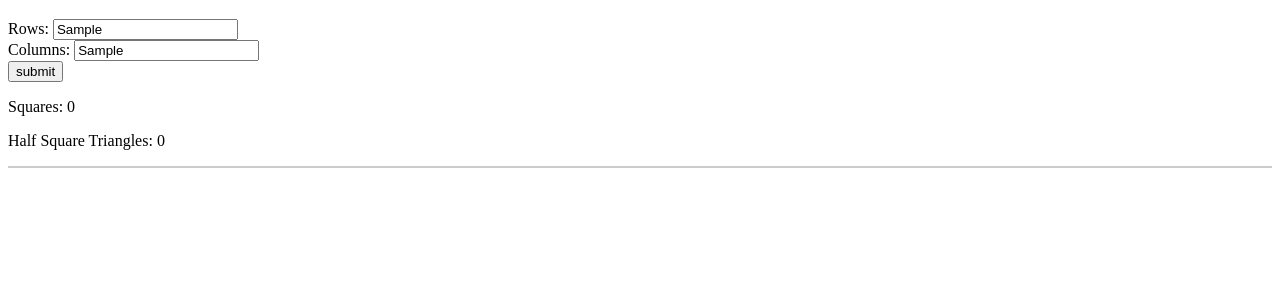
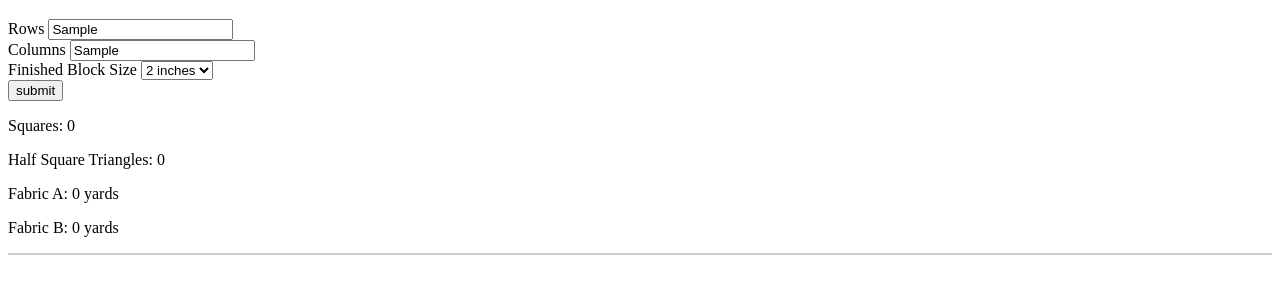
Before and after one commit to rhjones/quilt-pattern-generator, a plain HTML site: page index.html in a window 1280 px wide. Both pictures are taken after typing "Sample", "Sample" into the empty fields and a click on the input "submit". Shown: the part 61-354 px from the top of the page. Drawn offline with Linux system fonts and the light colour scheme.

Commit message:
Calculate yardage

```diff
--- a/index.html
+++ b/index.html
@@ -7,12 +7,21 @@
 	<body>
 		<h1>Quilt Pattern Generator</h1>
 		<form id="sizer">
-			Rows: <input type="text" id="rows" name="rows"><br />
-			Columns: <input type="text" id="columns" name="columns"><br />
+			<label for="rows">Rows</label> <input type="text" id="rows" name="rows" autofocus><br />
+			<label for="columns">Columns</label> <input type="text" id="columns" name="columns"><br />
+			<label for="blocksize">Finished Block Size</label> <select id ="blocksize" name="blocksize">
+			  <option value="2">2 inches</option>
+			  <option value="3">3 inches</option>
+			  <option value="4">4 inches</option>
+			  <option value="5">5 inches</option>
+			  <option value="6">6 inches</option>
+			</select><br />
 			<input type="submit" id="submit" value="submit">
 		</form>
 		<p id="squares">Squares: </p>
 		<p id="hsts">Half Square Triangles: </p>
+		<p id="fabricA">Fabric A (green): </p>
+		<p id="fabricB">Fabric B (white): </p>
 		<div id="quilt">
 		</div>
 		<script src="jquery.js"></script>
--- a/qpg.js
+++ b/qpg.js
@@ -3,7 +3,7 @@
 $(document).ready(function () {
 
     // set block types
-    var blocks = ['square', 'hst-topleft', 'hst-topright', 'hst-bottomleft', 'hst-bottomright'];
+    var blocktypes = ['square', 'hst-topleft', 'hst-topright', 'hst-bottomleft', 'hst-bottomright'];
 
     // select all spans
     var squares = $('span');
@@ -11,7 +11,7 @@ $(document).ready(function () {
     // loop through all spans and apply block type randomly
     $.each(squares, function(key, value) {
         // get random value/class-name from array and add it using the addClass function
-        $(value).addClass(blocks[Math.floor(Math.random() * blocks.length)]);
+        $(value).addClass(blocktypes[Math.floor(Math.random() * blocktypes.length)]);
     });
 
 });
@@ -21,28 +21,34 @@ var blockWidth = 60;
 var blockHeight = 60;
 var rows;
 var columns;
-var squares = 0;
-var hsts = 0;
+var squares;
+var hsts;
+var blocksize;
 
 // array for block classes
-var blocks = ['square', 'hst-topleft', 'hst-topright', 'hst-bottomleft', 'hst-bottomright'];
+var blocktypes = ['square', 'hst-topleft', 'hst-topright', 'hst-bottomleft', 'hst-bottomright'];
 
 // locate some DOM elements
+var submit = document.getElementById('submit');
 var squareCount = document.getElementById('squares');
 var hstCount = document.getElementById('hsts')
+var fabricA = document.getElementById('fabricA');
+var fabricB = document.getElementById('fabricB');
 var quilt = document.getElementById('quilt');
-var submit = document.getElementById('submit');
+
 
 // fill quilt canvas with blocks
 submit.onclick = function(event) {
 	event.preventDefault();
-	// remove any old content and reset square/HST count
+	// remove any old content and reset square/HST count and block size
 	quilt.innerHTML = "";
 	squares = 0;
 	hsts = 0;
-	// grab row and column #s from form
+
+	// grab data from form
 	rows = document.getElementById('rows').value;
 	columns = document.getElementById('columns').value;
+	blocksize = Number(document.getElementById('blocksize').value);
 
 	// set quilt div width for border
 	quiltWidth = columns * blockWidth;
@@ -54,9 +60,9 @@ submit.onclick = function(event) {
 		for (j = 0; j < columns; j++) {
 			var newBlock = document.createElement('span');
 			// apply random class to block
-			var newClass = blocks[Math.floor(Math.random() * blocks.length)];
+			var newClass = blocktypes[Math.floor(Math.random() * blocktypes.length)];
 			// increase block counts based on class
-			if (newClass === blocks[0]) {
+			if (newClass === blocktypes[0]) {
 				squares++;
 			} else {
 				hsts++;
@@ -71,7 +77,36 @@ submit.onclick = function(event) {
 	quilt.style.width = quiltWidth + 'px';
 	quilt.className = 'border';
 
-	// update square and HST count
-	squareCount.textContent += squares;
-	hstCount.textContent += hsts;
+	// update square and HST count on page
+	squareCount.textContent = 'Squares: ' + squares;
+	hstCount.textContent = 'Half Square Triangles: ' + hsts;
+
+	// determine yardage
+
+	var yardage = function(blocksize, blockcount) {
+
+		// calculate maximum # of blocks per strip
+		var blocksPerStrip = Math.floor(40 / blocksize);
+
+		// calculate minimum # of strips needed
+		var strips = Math.ceil(blockcount / blocksPerStrip);
+
+		// determine fabric yardage, based on # of strips
+		var stripsPerYard = (strips * blocksize) / 36;
+		return(Math.ceil(stripsPerYard * 4) / 4).toFixed(2);
+	}
+
+	// unfinished cut size for squares = size + 0.5"
+	var yardageforSquares = yardage((blocksize + 0.5), squares);
+
+	// unfinished cut size for HSTs = size + 0.857"
+	var yardageforHSTs = yardage((blocksize + 0.875), hsts);
+
+	var ydFabricB = yardageforHSTs / 2;
+	var ydFabricA = Number(yardageforSquares) + Number(ydFabricB);
+
+
+	fabricA.textContent = 'Fabric A: ' + ydFabricA + ' yards';
+	fabricB.textContent = 'Fabric B: ' + ydFabricB + ' yards';
+
 }
```
Also changed, not shown: background/yardage.csv (added, +22 -0 lines), 1 other file.
